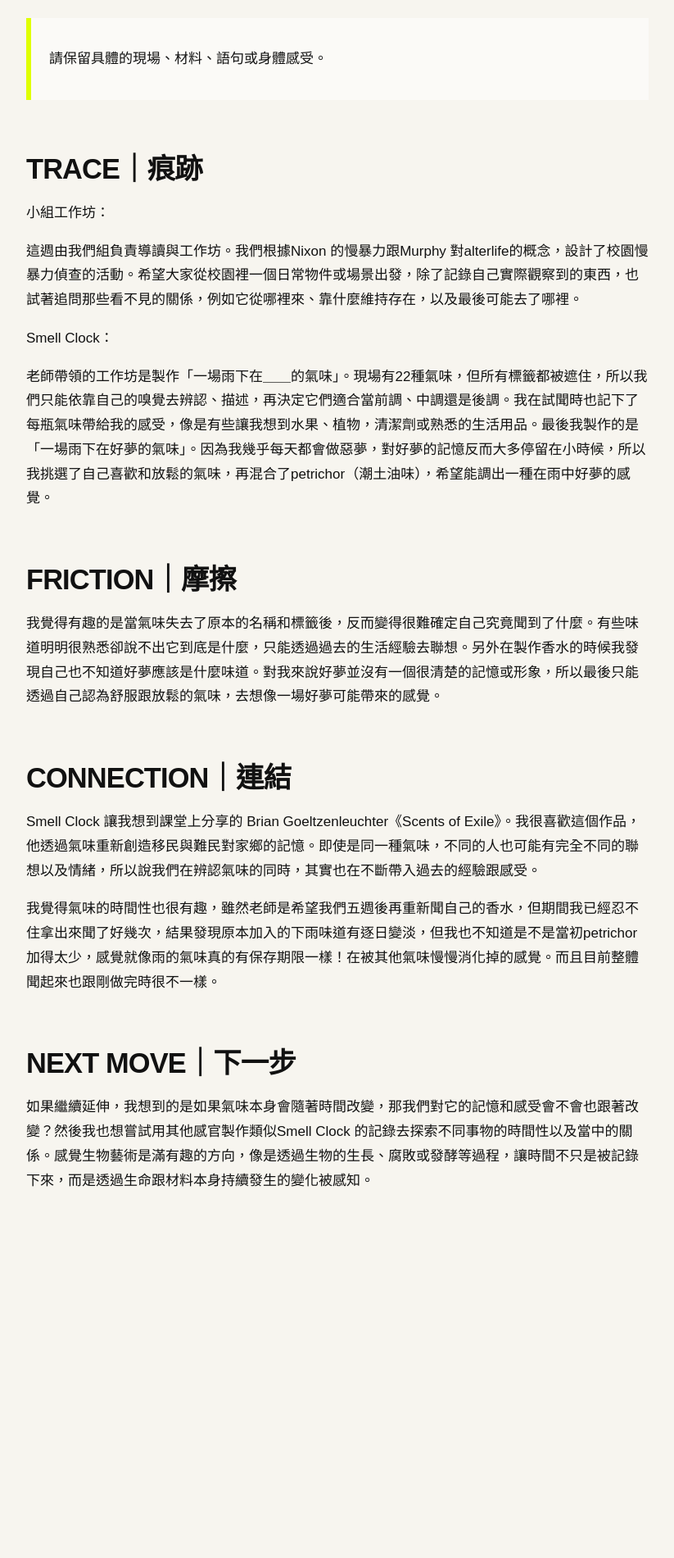
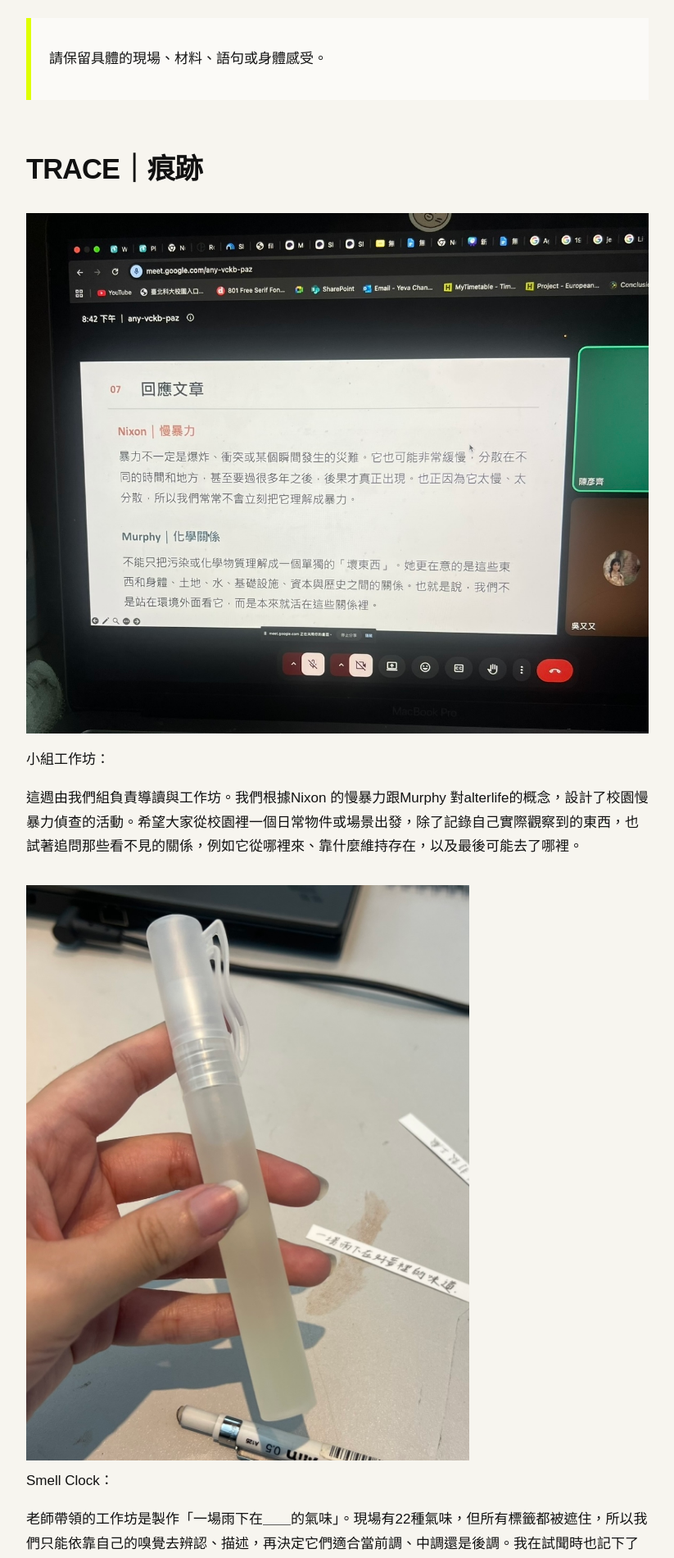
Before and after one commit to yychan27/fieldworkarchive, a Jekyll site: the page built from weeks/week-04.md, in a window 1280 px wide. Shown: the part 352-2253 px from the top of the page at 82% size, without its empty margins (48-871 px from the left). Built offline with Jekyll 4.4.1, drawn with Linux system fonts in a browser that asks for light colours; before the commit the page ends 1914 px from its top, so only the background shows below that.

Commit message:
Update week-04.md

```diff
--- a/weeks/week-04.md
+++ b/weeks/week-04.md
@@ -10,11 +10,13 @@ permalink: /weeks/week-04/
 > 請保留具體的現場、材料、語句或身體感受。
 
 ## TRACE｜痕跡
+![圖片說明]({{ '/assets/images/w04-03.jpg' | relative_url }})
 
 小組工作坊：
 
 這週由我們組負責導讀與工作坊。我們根據Nixon 的慢暴力跟Murphy 對alterlife的概念，設計了校園慢暴力偵查的活動。希望大家從校園裡一個日常物件或場景出發，除了記錄自己實際觀察到的東西，也試著追問那些看不見的關係，例如它從哪裡來、靠什麼維持存在，以及最後可能去了哪裡。
 
+![圖片說明]({{ '/assets/images/w04-02.jpg' | relative_url }})
 Smell Clock：
 
 老師帶領的工作坊是製作「一場雨下在＿＿的氣味」。現場有22種氣味，但所有標籤都被遮住，所以我們只能依靠自己的嗅覺去辨認、描述，再決定它們適合當前調、中調還是後調。我在試聞時也記下了每瓶氣味帶給我的感受，像是有些讓我想到水果、植物，清潔劑或熟悉的生活用品。最後我製作的是「一場雨下在好夢的氣味」。因為我幾乎每天都會做惡夢，對好夢的記憶反而大多停留在小時候，所以我挑選了自己喜歡和放鬆的氣味，再混合了petrichor（潮土油味），希望能調出一種在雨中好夢的感覺。
```
Also changed, not shown: other parts of weeks/week-04.md (+1 -0 lines).
